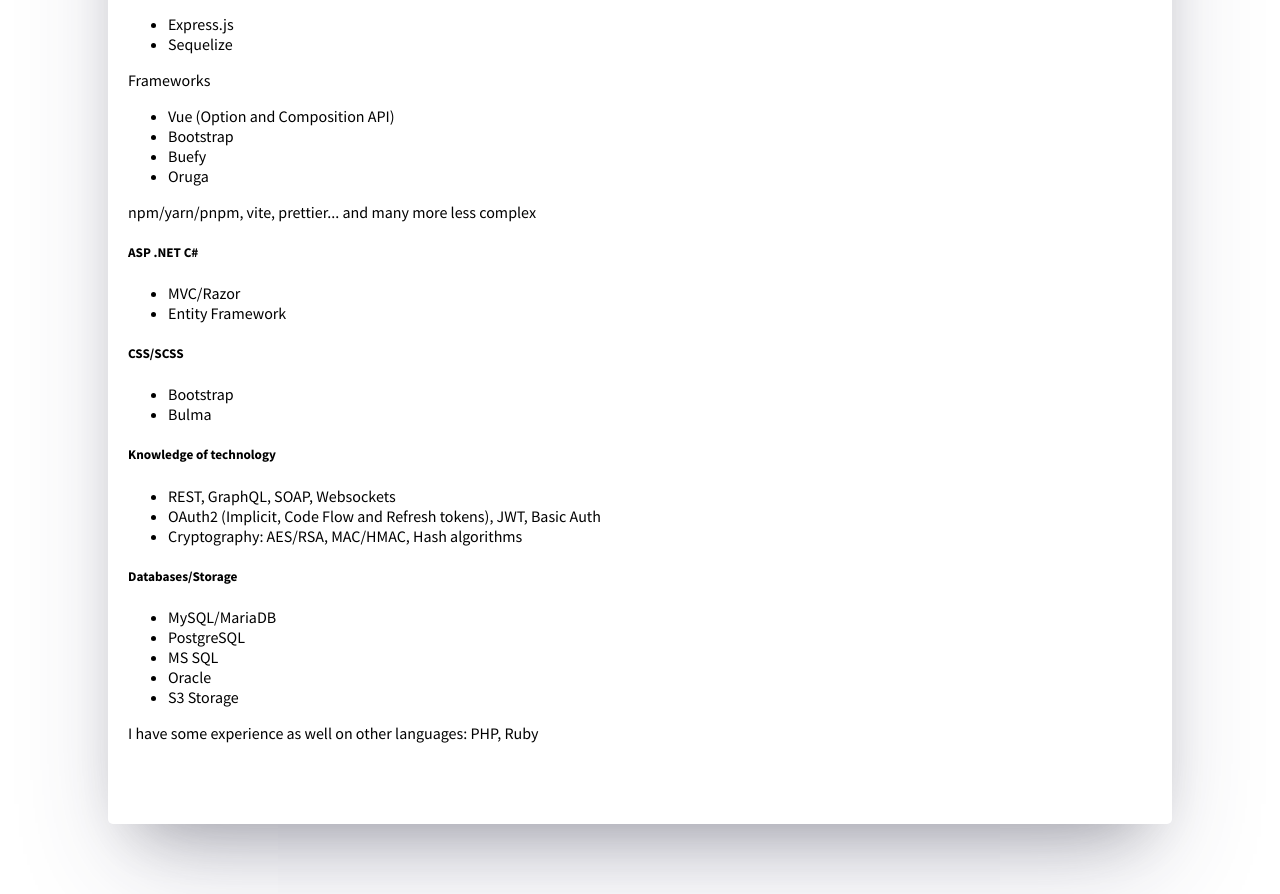
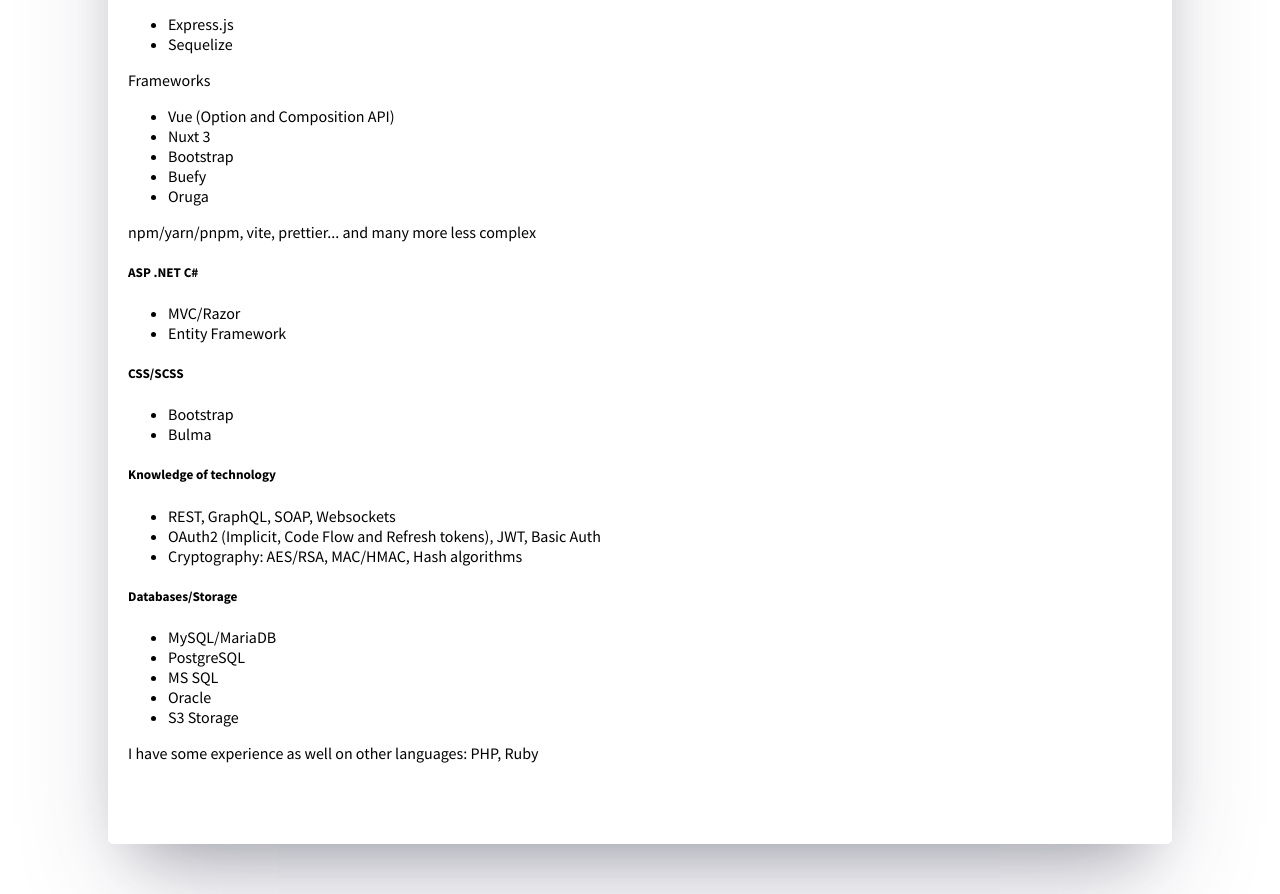
Before and after one commit to NowakMateusz/bio, a Vue app: page / in a window 1280 px wide. Shown: the part 2008-2902 px from the top of the page. Built offline with nearby package versions, Linux system fonts and the light colour scheme.

Commit message:
Packages update.

```diff
--- a/src/components/knowledge-section.vue
+++ b/src/components/knowledge-section.vue
@@ -69,6 +69,7 @@
             <span>Frameworks</span>
             <ul>
               <li>Vue (Option and Composition API)</li>
+              <li>Nuxt 3</li>
               <li>Bootstrap</li>
               <li>Buefy</li>
               <li>Oruga</li>
```
Also changed, not shown: package.json (+20 -16 lines), 1 other file (tests, documents, lock files or other folders).
